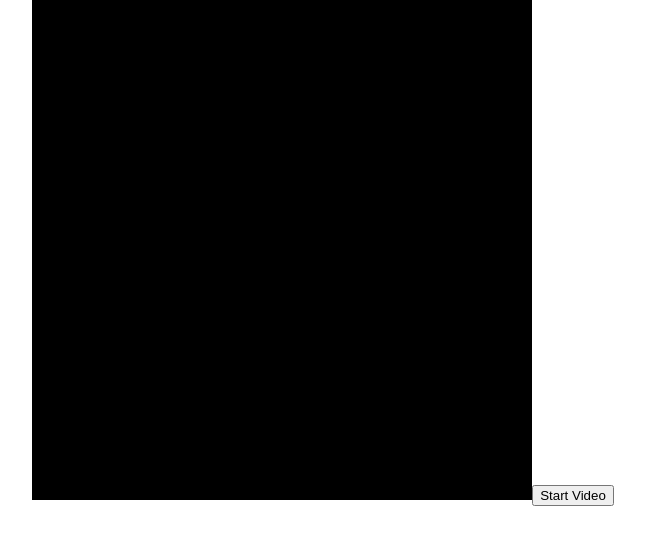
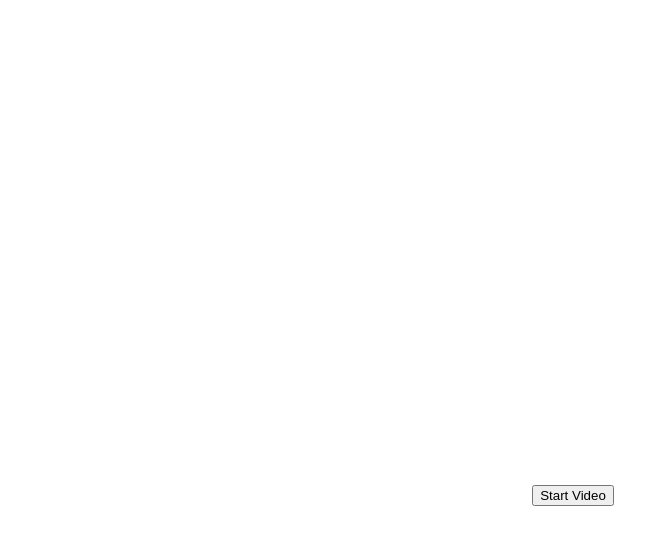
Before and after one commit to patrickml/webrtc-demo, a React (Create React App) app: page / in a window 1280 px wide. Shown: the top 544 px of the page, without its empty margins (317-962 px from the left). Built offline with nearby package versions, Linux system fonts and the light colour scheme.

Commit message:
Remove background

```diff
--- a/src/App.js
+++ b/src/App.js
@@ -6,7 +6,7 @@ import Video from 'Components/Video';
 
 class App extends Component {
   state = {
-    streamURL: null,
+    streamURL: undefined,
   };
 
    startVideo = async () => {
@@ -28,7 +28,7 @@ class App extends Component {
       <div className="App">
         <Video
           src={this.state.streamURL}
-          style={{ width: '500px', height: '500px', background: 'black', maxWidth: '100%' }}
+          style={{ width: '500px', height: '500px', maxWidth: '100%' }}
           playsInline
           autoPlay
           ref={(ref) => {
```
